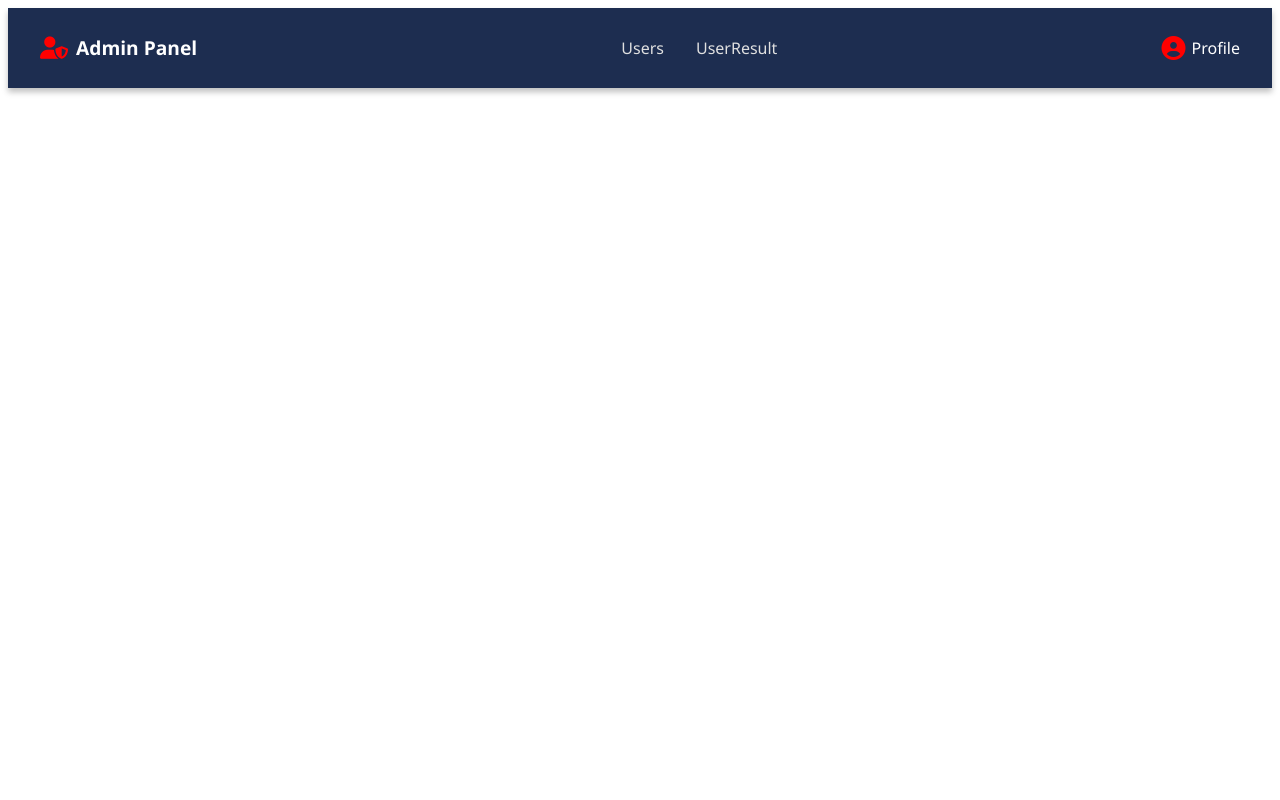
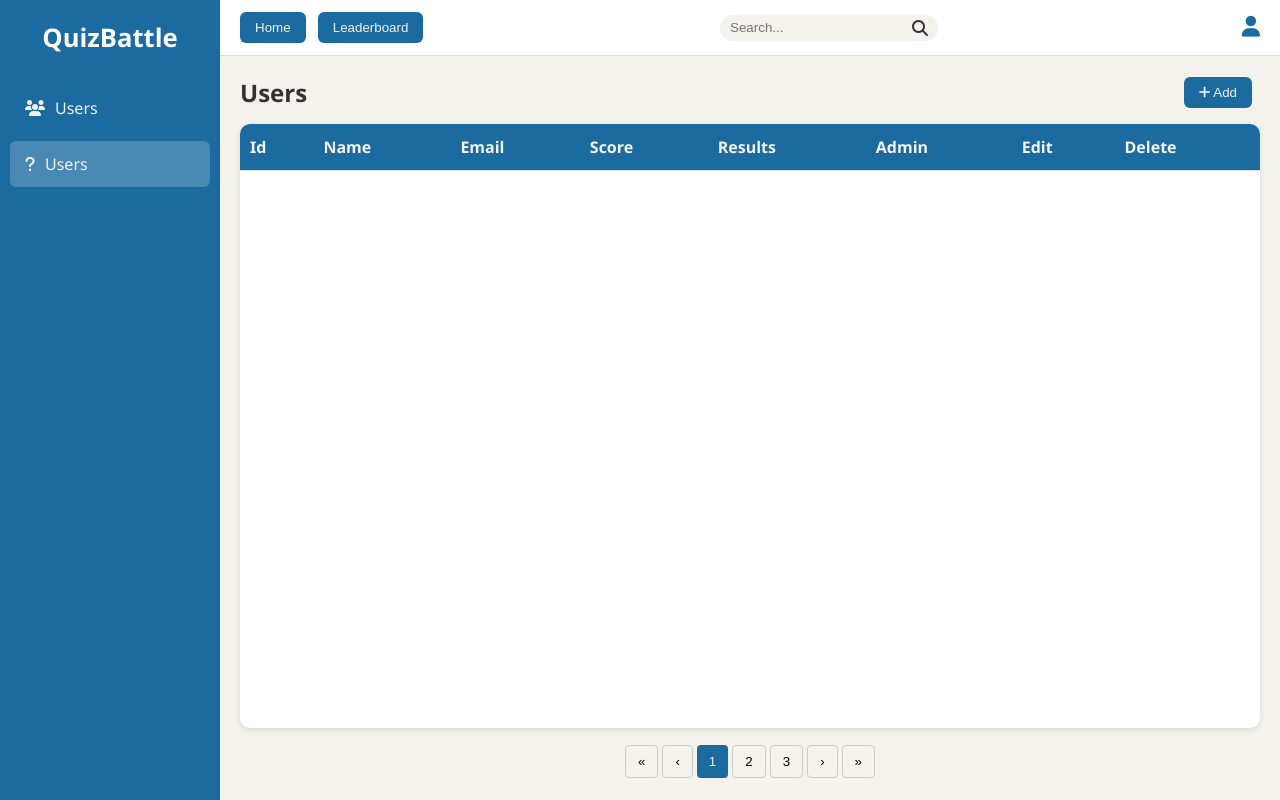
Before and after one commit to Carbophile/erasmus-2025-team1, a website: page public/admin/users.html in a window 1280 px wide. Drawn offline with Linux system fonts and the light colour scheme.

Commit message:
Users html and css

```diff
--- a/public/admin/users.css
+++ b/public/admin/users.css
@@ -1,74 +1,220 @@
-nav {
+* {
+	margin: 0;
+	padding: 0;
+	box-sizing: border-box;
+}
+
+body {
+	font-family: "Segoe UI", Tahoma, Geneva, Verdana, sans-serif;
+	height: 100vh;
+	display: flex;
+	background: #f3f2ec;
+	color: #333;
+}
+
+.sidebar {
+	width: 220px;
+	background: #1c6ba0;
+	color: white;
+	display: flex;
+	flex-direction: column;
+	padding: 20px 10px;
+}
+
+.sidebar .logo {
+	font-size: 1.6em;
+	font-weight: bold;
+	margin-bottom: 30px;
+	text-align: center;
+}
+
+.sidebar nav {
+	display: flex;
+	flex-direction: column;
+	gap: 10px;
+}
+
+.sidebar nav a {
 	display: flex;
 	align-items: center;
-	justify-content: space-between;
-	background: #1d2d50; /* Dutch Blue */
-	color: #fff;
-	padding: 0.8rem 2rem;
-	font-family: "Segoe UI", sans-serif;
-	box-shadow: 0 4px 6px rgba(0, 0, 0, 0.25);
+	gap: 10px;
+	padding: 12px 15px;
+	border-radius: 6px;
+	color: #f3f2ec;
+	text-decoration: none;
+	transition: background 0.3s;
 }
 
-nav .logo {
+.sidebar nav a:hover,
+.sidebar nav a.active {
+	background: rgba(255, 255, 255, 0.2);
+}
+
+.main {
+	flex: 1;
+	display: flex;
+	flex-direction: column;
+	height: 100vh;
+	overflow: hidden;
+}
+
+.topbar {
+	display: flex;
+	justify-content: space-between;
+	align-items: center;
+	padding: 12px 20px;
+	background: white;
+	border-bottom: 1px solid #ddd;
+}
+
+.btn {
+	background: #1c6ba0;
+	border: none;
+	padding: 8px 15px;
+	border-radius: 6px;
+	color: #f3f2ec;
+	cursor: pointer;
+	margin-right: 8px;
+	transition: background 0.3s;
+}
+
+.btn:hover {
+	background: #15567d;
+}
+
+.add-btn {
+	background: #1c6ba0;
+}
+
+.add-btn:hover {
+	background: #15567d;
+}
+
+.btn.small {
+	padding: 4px 10px;
+	font-size: 0.85em;
+}
+
+.icon-btn {
+	background: transparent;
+	border: none;
+	cursor: pointer;
+	font-size: 1em;
+	color: #1c6ba0;
+}
+
+.icon-btn.danger {
+	color: #e62727;
+}
+
+.search-box {
 	display: flex;
 	align-items: center;
-	font-size: 1.2rem;
-	font-weight: bold;
+	background: #f3f2ec;
+	padding: 5px 10px;
+	border-radius: 20px;
 }
 
-nav .logo i {
-	margin-right: 8px;
-	font-size: 1.4rem;
-	color: #ff0000;
+.search-box input {
+	border: none;
+	background: transparent;
+	outline: none;
+	margin-right: 5px;
 }
 
-nav .navbar {
+.user-icon {
+	font-size: 1.3em;
+	margin-left: 15px;
+	color: #1c6ba0;
+}
+
+.table-section {
+	flex: 1;
+	display: flex;
+	flex-direction: column;
+	padding: 20px;
+	overflow: hidden;
+}
+
+.table-header {
+	display: flex;
+	justify-content: space-between;
+	align-items: center;
+	margin-bottom: 15px;
+}
+
+.table-container {
+	flex: 1;
+	overflow-y: auto;
+	border-radius: 10px;
+	background: white;
+	box-shadow: 0 2px 6px rgba(0, 0, 0, 0.1);
+}
+
+table {
+	width: 100%;
+	border-collapse: collapse;
+}
+
+thead {
+	background: #1c6ba0;
+	color: #f3f2ec;
+}
+
+th,
+td {
+	padding: 12px 10px;
+	text-align: left;
+	border-bottom: 1px solid #ddd;
+}
+
+tbody tr:hover {
+	background: #f9f9f9;
+}
+
+.pagination {
 	display: flex;
 	justify-content: center;
-	list-style: none;
-	gap: 2rem;
-	flex: 1;
+	margin-top: 15px;
+	flex-wrap: wrap;
 }
 
-nav .navbar li {
-	list-style: none;
+.pagination button {
+	background: #f3f2ec;
+	border: 1px solid #ccc;
+	padding: 8px 12px;
+	margin: 2px;
+	border-radius: 4px;
+	cursor: pointer;
+	transition: background 0.2s;
 }
 
-nav .navbar a {
-	text-decoration: none;
-	color: #e0e0e0;
-	font-size: 1rem;
-	transition: 0.3s;
-	position: relative;
+.pagination button:hover {
+	background: #ddd;
 }
 
-nav .navbar a:hover {
-	color: #ff0000;
+.pagination .active {
+	background: #1c6ba0;
+	color: #f3f2ec;
+	border: none;
 }
 
-nav .navbar a::after {
-	content: "";
-	position: absolute;
-	bottom: -5px;
-	left: 0;
-	width: 0%;
-	height: 2px;
-	background: #ff0000;
-	transition: width 0.3s ease-in-out;
+/* Responsive */
+@media (max-width: 768px) {
+	.sidebar {
+		width: 60px;
+		padding: 10px;
 	}
 
-nav .navbar a:hover::after {
-	width: 100%;
+	.sidebar nav a span {
+		display: none;
 	}
 
-nav .profile {
-	display: flex;
-	align-items: center;
-	cursor: pointer;
+	.sidebar nav a {
+		justify-content: center;
 	}
 
-nav .profile i {
-	font-size: 1.5rem;
-	margin-right: 6px;
-	color: #ff0000;
+	table {
+		font-size: 0.9em;
 	}
+}
--- a/public/admin/users.html
+++ b/public/admin/users.html
@@ -3,34 +3,76 @@
 
 <head>
     <meta charset="UTF-8">
-    <meta name="viewport" content="width=device-width, initial-scale=1.0">
-    <link rel="stylesheet" href="../admin/users.css">
-    <link rel="stylesheet" href="https://cdnjs.cloudflare.com/ajax/libs/font-awesome/6.4.0/css/all.min.css">
-    <title>Admin</title>
+    <title>QuizBattle Admin</title>
+    <link rel="stylesheet" href="styleQuizCrud.css">
+    <link rel="stylesheet" href="https://cdnjs.cloudflare.com/ajax/libs/font-awesome/6.4.2/css/all.min.css" />
 </head>
 
 <body>
-    <header>
+
+    <aside class="sidebar">
+        <div class="logo">QuizBattle</div>
         <nav>
-            <div class="logo">
-                <i class="fas fa-user-shield"></i>
-                <span>Admin Panel</span>
+            <a href="#"><i class="fa-solid fa-users"></i><span>Users</span></a>
+            <a href="#" class="active"><i class="fa-solid fa-question"></i><span>Users</span></a>
+        </nav>
+    </aside>
+
+    <div class="main">
+        <header class="topbar">
+            <div class="nav-left">
+                <button class="btn">Home</button>
+                <button class="btn">Leaderboard</button>
+            </div>
+            <div class="search-box">
+                <input type="text" placeholder="Search...">
+                <i class="fa fa-search"></i>
+            </div>
+            <div class="nav-right">
+                <i class="fa-solid fa-user user-icon"></i>
+            </div>
+        </header>
+
+        <section class="table-section">
+            <div class="table-header">
+                <h2>Users</h2>
+                <button class="btn add-btn"><i class="fa fa-plus"></i> Add</button>
             </div>
 
-            <ul class="navbar">
-                <li class="nav-item"><a href="users.html">Users</a></li>
-                <li class="nav-item"><a href="userResult.html">UserResult</a></li>
-            </ul>
+            <div class="table-container">
+                <table>
+                    <thead>
+                        <tr>
+                            <th>Id</th>
+                            <th>Name</th>
+                            <th>Email</th>
+                            <th>Score</th>
+                            <th>Results</th>
+                            <th>Admin</th>
+                            <th>Edit</th>
+                            <th>Delete</th>
+                        </tr>
+                    </thead>
+                    <tbody>
+                        <tr>
+                        </tr>
+                        <tr>
+                        </tr>
+                    </tbody>
+                </table>
+            </div>
 
-            <div class="profile">
-                <i class="fas fa-user-circle"></i>
-                <span>Profile</span>
+            <div class="pagination">
+                <button>&laquo;</button>
+                <button>&lsaquo;</button>
+                <button class="active">1</button>
+                <button>2</button>
+                <button>3</button>
+                <button>&rsaquo;</button>
+                <button>&raquo;</button>
             </div>
-        </nav>
-
-    </header>
-    <main>
-    </main>
+        </section>
+    </div>
 </body>
 
 </html>
```
Also changed, not shown: public/admin/questions.html (+4 -10 lines). Lines whose indentation alone changed are shown as unchanged.
